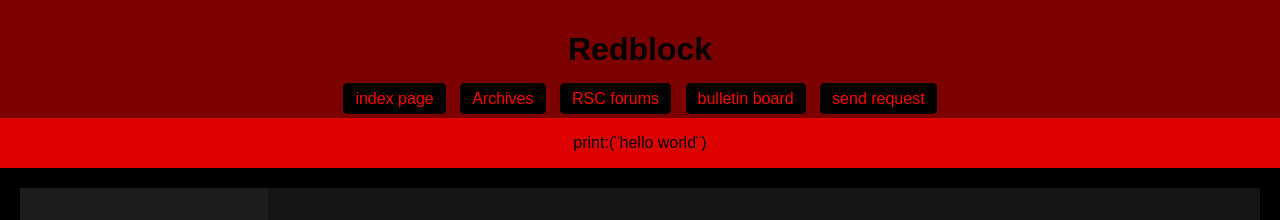
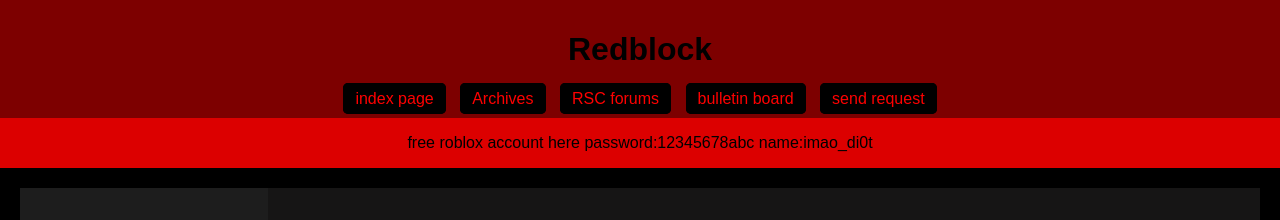
Before and after one commit to RSC-RedBlock/RSC-RedBlock, a plain HTML site: page index.html in a window 1280 px wide. Shown: the top 220 px of the page. Drawn offline with Linux system fonts and the light colour scheme; a script that the page names is missing.

Commit message:
Update index.html

```diff
--- a/index.html
+++ b/index.html
@@ -137,7 +137,7 @@
     </div>
 
     <div class="navbar">
-        <p>print:(¨hello world¨)</p>
+        <p>free roblox account here password:12345678abc name:imao_di0t </p>
     </div>
 
     <div class="navbar">
```
